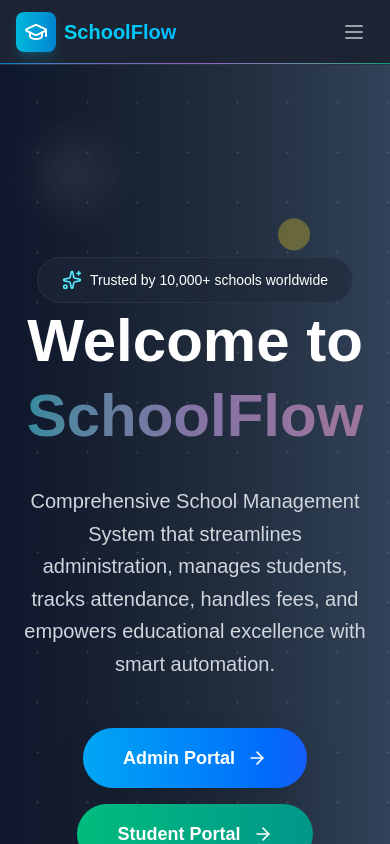
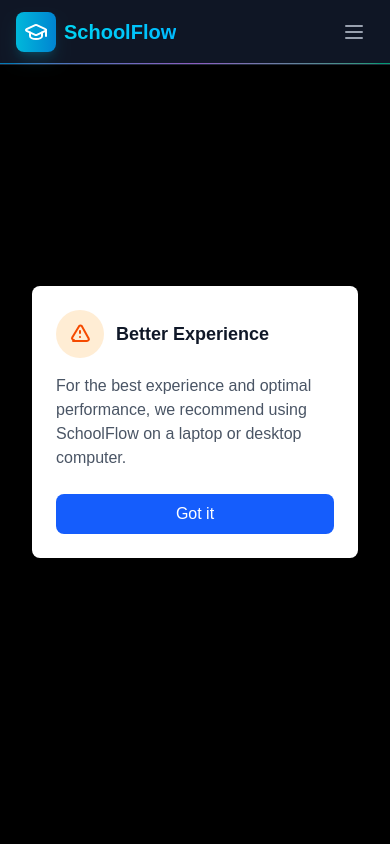
Before and after one commit to SakshamManav/SchoolFlow-A-Real-Time-Educational-Operations-Platform, a Next.js app in the folder client/: page / in a window 390 px wide. Shown: the top 844 px of the page. Built offline with nearby package versions, Linux system fonts and the light colour scheme.

Commit message:
Changed some styling

```diff
--- a/client/app/admin/students/page.js
+++ b/client/app/admin/students/page.js
@@ -281,7 +281,7 @@ const StudentPage = () => {
         <div className="max-w-7xl mx-auto">
           {/* Header */}
           <div className="bg-white rounded-xl shadow-lg p-6 mb-6">
-            <div className="flex items-center justify-between mb-4">
+            <div className="flex flex-col sm:flex-row items-stretch sm:items-center justify-between gap-3 mb-4">
               <div className="flex items-center gap-3">
                 <Users className="w-8 h-8 text-indigo-600" />
                 <h1 className="text-3xl font-bold text-gray-800">
@@ -290,7 +290,7 @@ const StudentPage = () => {
               </div>
               <button
                 onClick={openAddForm}
-                className="w-full sm:w-auto bg-gradient-to-r from-green-500 to-green-600 hover:from-green-600 hover:to-green-700 text-white px-4 py-2 rounded-lg flex items-center justify-center gap-2 text-base transition-all shadow-lg hover:shadow-xl transform hover:-translate-y-0.5"
+                className="w-full sm:w-auto bg-gradient-to-r from-green-500 to-green-600 hover:from-green-600 hover:to-green-700 text-white px-4 py-2 rounded-lg flex items-center justify-center gap-2 text-base transition-all shadow-lg hover:shadow-xl transform hover:-translate-y-0.5 mx-auto sm:mx-0"
               >
                 <Plus className="w-5 h-5" />
                 Add Student
--- a/client/app/components/ClientLayoutWrapper.js
+++ b/client/app/components/ClientLayoutWrapper.js
@@ -12,11 +12,25 @@ export default function ClientLayoutWrapper({ children }) {
   const [isHydrated, setIsHydrated] = useState(false);
   const [isAuthChecked, setIsAuthChecked] = useState(false);
   const [isAuthenticated, setIsAuthenticated] = useState(false);
+  const [showMobileAlert, setShowMobileAlert] = useState(false);
   const pathname = usePathname();
   const router = useRouter();
 
   useEffect(() => {
     setIsHydrated(true);
+
+    // Check if user is on mobile device
+    const checkMobile = () => {
+      const userAgent = navigator.userAgent || navigator.vendor || window.opera;
+      const isMobile = /Android|webOS|iPhone|iPad|iPod|BlackBerry|IEMobile|Opera Mini/i.test(userAgent);
+      const isSmallScreen = window.innerWidth < 768;
+
+      if ((isMobile || isSmallScreen) && !localStorage.getItem('mobileAlertDismissed')) {
+        setShowMobileAlert(true);
+      }
+    };
+
+    checkMobile();
   }, []);
 
   // Check authentication for protected routes
@@ -69,6 +83,11 @@ export default function ClientLayoutWrapper({ children }) {
                           pathname?.startsWith("/student") && pathname !== "/student/login" ||
                           pathname?.startsWith("/teacher") && pathname !== "/teacher/login";
 
+  const dismissMobileAlert = () => {
+    setShowMobileAlert(false);
+    localStorage.setItem('mobileAlertDismissed', 'true');
+  };
+
   if (isProtectedRoute && (!isAuthChecked || !isAuthenticated)) {
     return (
       <div className="min-h-screen flex items-center justify-center bg-gray-50">
@@ -82,6 +101,33 @@ export default function ClientLayoutWrapper({ children }) {
 
   return (
     <NavigationProvider>
+      {/* Mobile Alert */}
+      {showMobileAlert && (
+        <div className="fixed inset-0 bg-black bg-opacity-50 flex items-center justify-center z-50 p-4">
+          <div className="bg-white rounded-lg p-6 max-w-sm w-full mx-4 shadow-xl">
+            <div className="flex items-center mb-4">
+              <div className="w-12 h-12 bg-orange-100 rounded-full flex items-center justify-center mr-3">
+                <svg className="w-6 h-6 text-orange-600" fill="none" stroke="currentColor" viewBox="0 0 24 24">
+                  <path strokeLinecap="round" strokeLinejoin="round" strokeWidth={2} d="M12 9v2m0 4h.01m-6.938 4h13.856c1.54 0 2.502-1.667 1.732-2.5L13.732 4c-.77-.833-1.732-.833-2.5 0L4.232 15.5c-.77.833.192 2.5 1.732 2.5z" />
+                </svg>
+              </div>
+              <h3 className="text-lg font-semibold text-gray-900">Better Experience</h3>
+            </div>
+            <p className="text-gray-600 mb-6">
+              For the best experience and optimal performance, we recommend using SchoolFlow on a laptop or desktop computer.
+            </p>
+            <div className="flex gap-3">
+              <button
+                onClick={dismissMobileAlert}
+                className="flex-1 bg-blue-600 text-white px-4 py-2 rounded-lg hover:bg-blue-700 transition-colors"
+              >
+                Got it
+              </button>
+            </div>
+          </div>
+        </div>
+      )}
+
       {isHydrated && pathname && (
         <>
           {!hideNavbar && (
```
